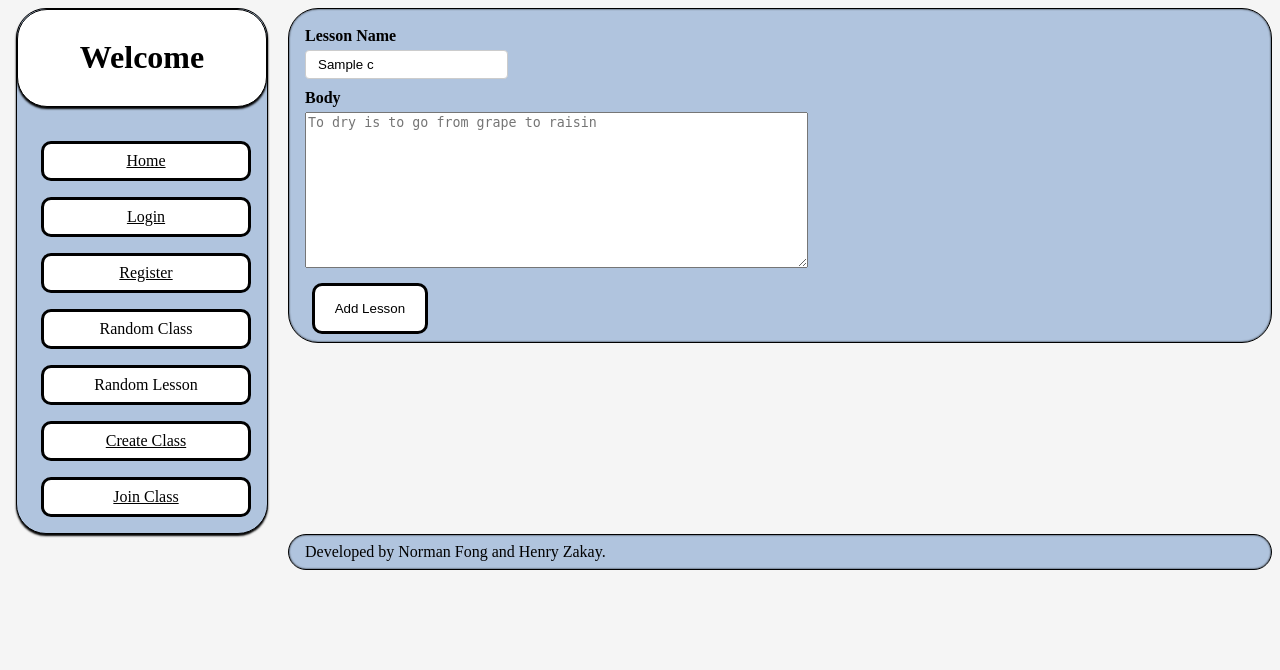
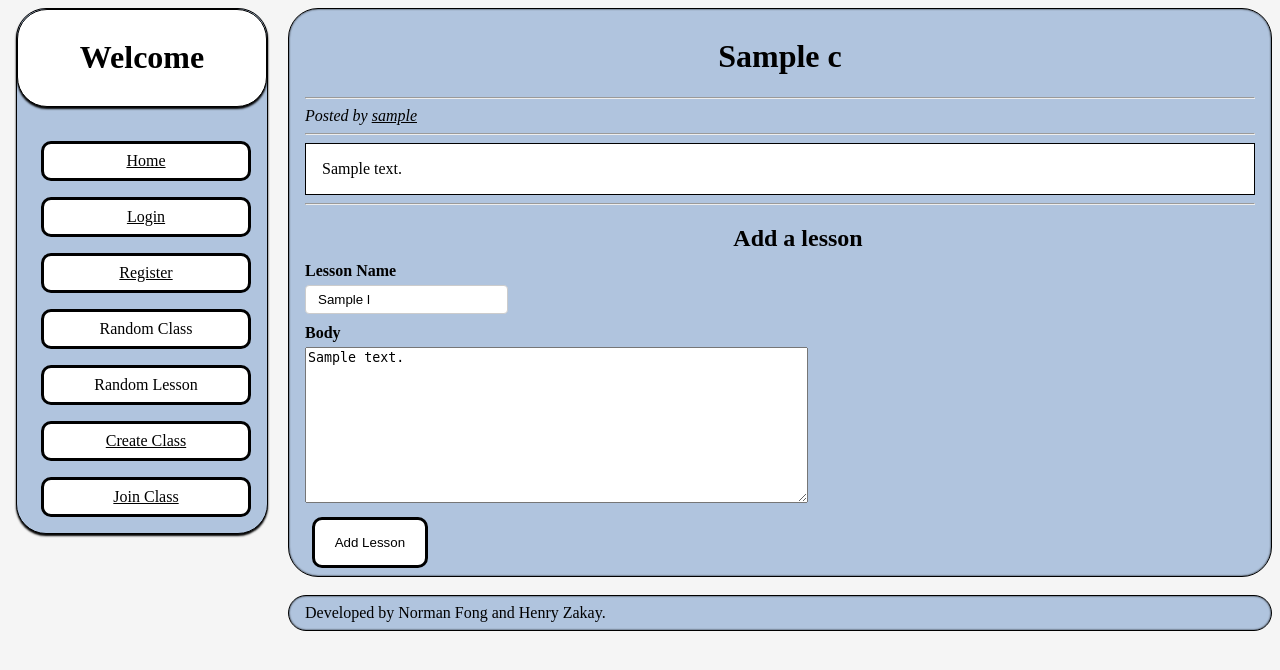
Before and after one commit to henz90/classnotes, a PHP site: template project/templates/create_lesson.html.twig in a window 1280 px wide. Shown: the top 670 px of the page. Run offline with PHP 8.4, Linux system fonts and the light colour scheme; the template is opened without the code that fills it: most values are stand-ins (such as "Sample title", 1, 10 or a date in 2020); some libraries are stand-ins or nearby versions.

Commit message:
Create lesson fixes

```diff
--- a/project/styles.css
+++ b/project/styles.css
@@ -134,6 +134,10 @@ body {
     height: 1.75em;
 }
 
+.centered {
+    text-align: center;
+}
+
 h1 {
     text-align:center;
 }
@@ -217,8 +221,6 @@ Lesson page CSS
 
 /* https://www.w3schools.com/howto/howto_css_breadcrumbs.asp */
 
-/* Why is the style not being applied, i'm so confused */
-
 /* Style the list */
 ul.breadcrumb {
 padding: 10px 16px;
--- a/project/templates/create_lesson.html.twig
+++ b/project/templates/create_lesson.html.twig
@@ -29,14 +29,25 @@
         </ul>
     {% endif %}
 
+
+    <h1 class="centered">{{c.classname}}</h1>
+        <hr>
+        <i>Posted by <a href="/profile/{{c.userid}}">{{c.username}}</a></i>
+        <hr>
+        <div class="body">{{c.body|raw}}</div>
+        <hr>
+    </h1>
+
+    <h2 class="centered">Add a lesson</h2>
+
     <form method="post" class="userForm" action="/create_lesson">
         <input type="hidden" name="classinputid" id="classinputid" value="{{c.classid}}">
 
         <label for="title">Lesson Name</label>
-        <input type="text" name="title" value="{{c.title}}" placeholder="Drying 101">
+        <input type="text" name="title" value="{{l.title}}" placeholder="Drying 101">
 
         <label for="body">Body</label>
-        <textarea name="body" cols="60" rows="10" value="{{c.body}}" placeholder="To dry is to go from grape to raisin"></textarea>
+        <textarea name="body" cols="60" rows="10" placeholder="To dry is to go from grape to raisin">{{l.body}}</textarea>
 
         <input type="submit" value="Add Lesson">
     </form>
```
Also changed, not shown: project/_lessons.php (+14 -5 lines).
